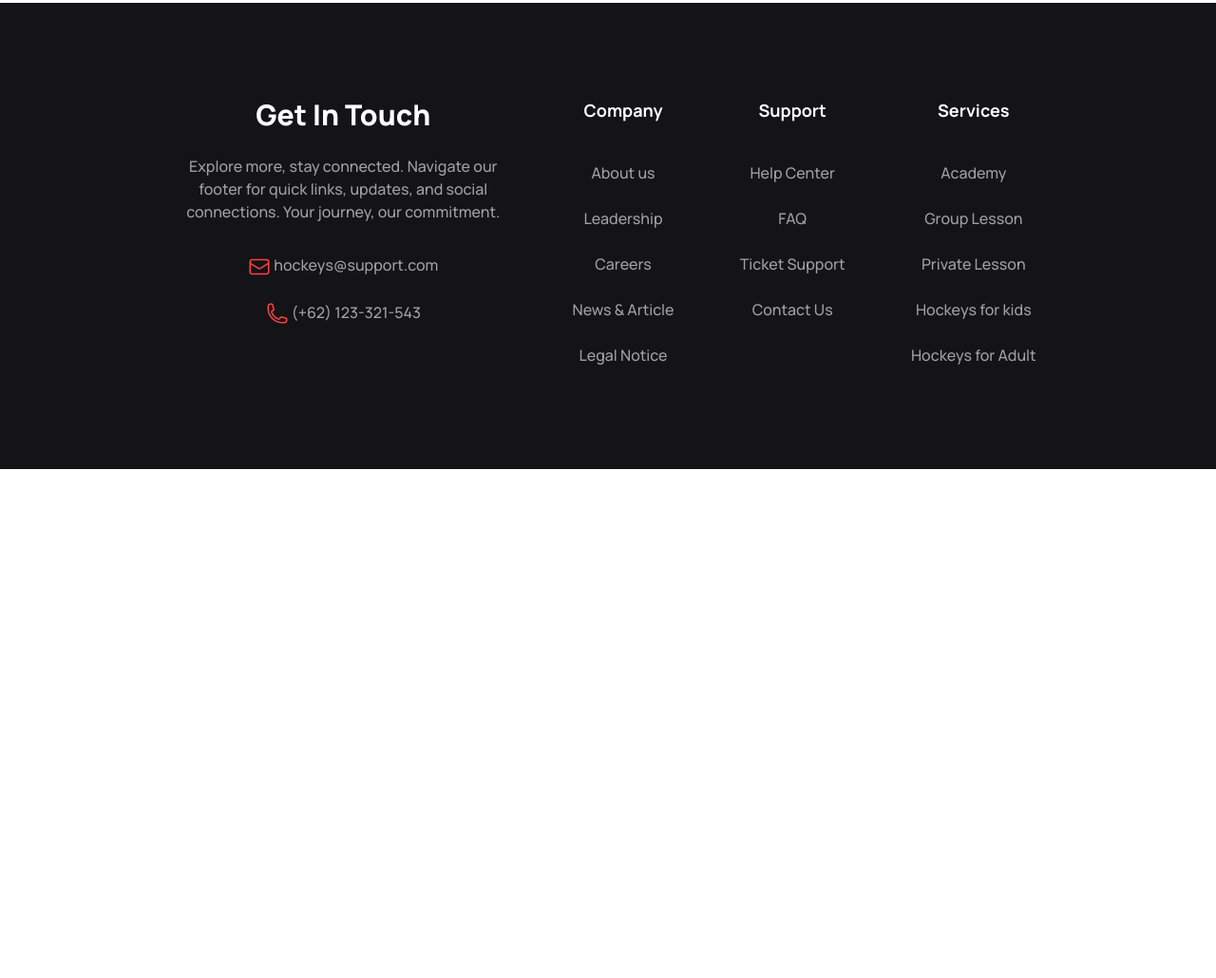
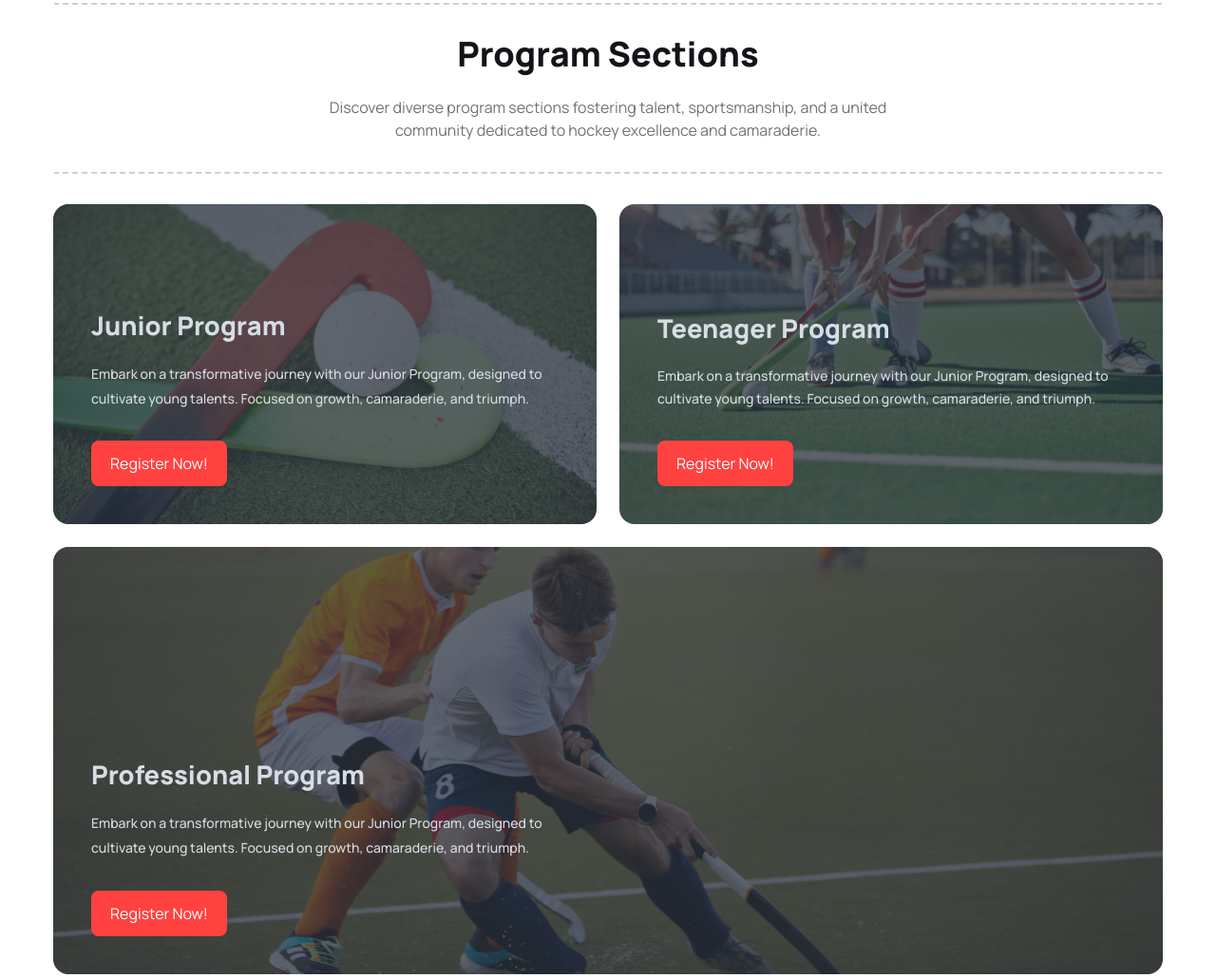
Before and after one commit to jawadibrahimshopnil/assignment-3-jawad, a plain HTML site: page index.html in a window 1280 px wide. Shown: the part 1335-2365 px from the top of the page at 95% size. Before the commit the page ends 1829 px from the top, so only its background shows below. Drawn offline with nearby package versions, Linux system fonts and the light colour scheme.

Commit message:
added program section with res

```diff
--- a/index.html
+++ b/index.html
@@ -158,6 +158,47 @@
       </div>
 
     </section>
+
+    <!-- Program section -->
+    <section class="mb-10 lg:mb-24">
+      <header class="lg:px-[17.5rem] lg:py-8 py-6 px-0 lg:mb-8 mb-6 border-2 border-x-white border-y-a3Black20 border-dashed">
+        <h1 class="lg:text-4xl text-2xl text-center font-extrabold text-a3Black mb-6">Program Sections</h1>
+        <p class="text-center text-a3Black60 font">Discover diverse program sections fostering talent, sportsmanship, and a united community dedicated to hockey excellence and camaraderie.</p>
+      </header>
+      <!-- programs -->
+      <div class="programContainer lg:grid lg:grid-cols-2 lg:gap-6">
+        <div class="card image-full mb-6 lg:mb-0 rounded-xl lg:rounded-2xl">
+          <figure><img class="w-full" src="images/2.png"/></figure>
+          <div class="card-body p-6 lg:p-10 justify-end">
+            <h2 class="card-title text-xl lg:text-[1.7rem] font-extrabold mb-3 lg:mb-4">Junior Program</h2>
+            <p class="font-medium text-sm leading-6 mb-5 lg:mb-6 lg:max-w-lg lg:leading-[1.6rem] grow-0">Embark on a transformative journey with our Junior Program, designed to cultivate young talents. Focused on growth, camaraderie, and triumph.</p>
+            <div class="card-actions justify-start">
+              <button class="rounded-lg bg-a3PryRed text-white px-4 lg:px-5 py-2 lg:py-3 ">Register Now!</button>
+            </div>
+          </div>
+        </div>
+        <div class="card image-full mb-6 lg:mb-0 rounded-xl lg:rounded-2xl">
+          <figure><img class="w-full" src="images/3.png"/></figure>
+          <div class="card-body p-6 lg:p-10 justify-end">
+            <h2 class="card-title text-xl lg:text-[1.7rem] font-extrabold mb-3 lg:mb-4">Teenager Program</h2>
+            <p class="font-medium text-sm leading-6 mb-5 lg:mb-6 lg:max-w-lg grow-0">Embark on a transformative journey with our Junior Program, designed to cultivate young talents. Focused on growth, camaraderie, and triumph.</p>
+            <div class="card-actions justify-start">
+              <button class="rounded-lg bg-a3PryRed text-white px-4 lg:px-5 py-2 lg:py-3 ">Register Now!</button>
+            </div>
+          </div>
+        </div>
+        <div class="card image-full mb-6 lg:mb-0 rounded-xl lg:rounded-2xl lg:col-span-full">
+          <figure><img class="w-full" src="images/4.png"/></figure>
+          <div class="card-body p-6 lg:p-10 justify-end">
+            <h2 class="card-title text-xl lg:text-[1.7rem] font-extrabold mb-3 lg:mb-4">Professional Program</h2>
+            <p class="font-medium text-sm leading-6 mb-5 lg:mb-6 lg:max-w-lg lg:leading-[1.6rem] grow-0">Embark on a transformative journey with our Junior Program, designed to cultivate young talents. Focused on growth, camaraderie, and triumph.</p>
+            <div class="card-actions justify-start">
+              <button class="rounded-lg bg-a3PryRed text-white px-4 lg:px-5 py-2 lg:py-3 ">Register Now!</button>
+            </div>
+          </div>
+        </div>
+      </div>
+    </section>
   </main>
   <footer
     class="footer p-10 bg-base-200 text-base-content text-base font-medium bg-a3Black place-content-evenly grid-cols-2 sm:place-items-center lg:flex lg:items-start lg:px-[8.5rem] lg:py-[6.25rem] sm:p-10">
```
